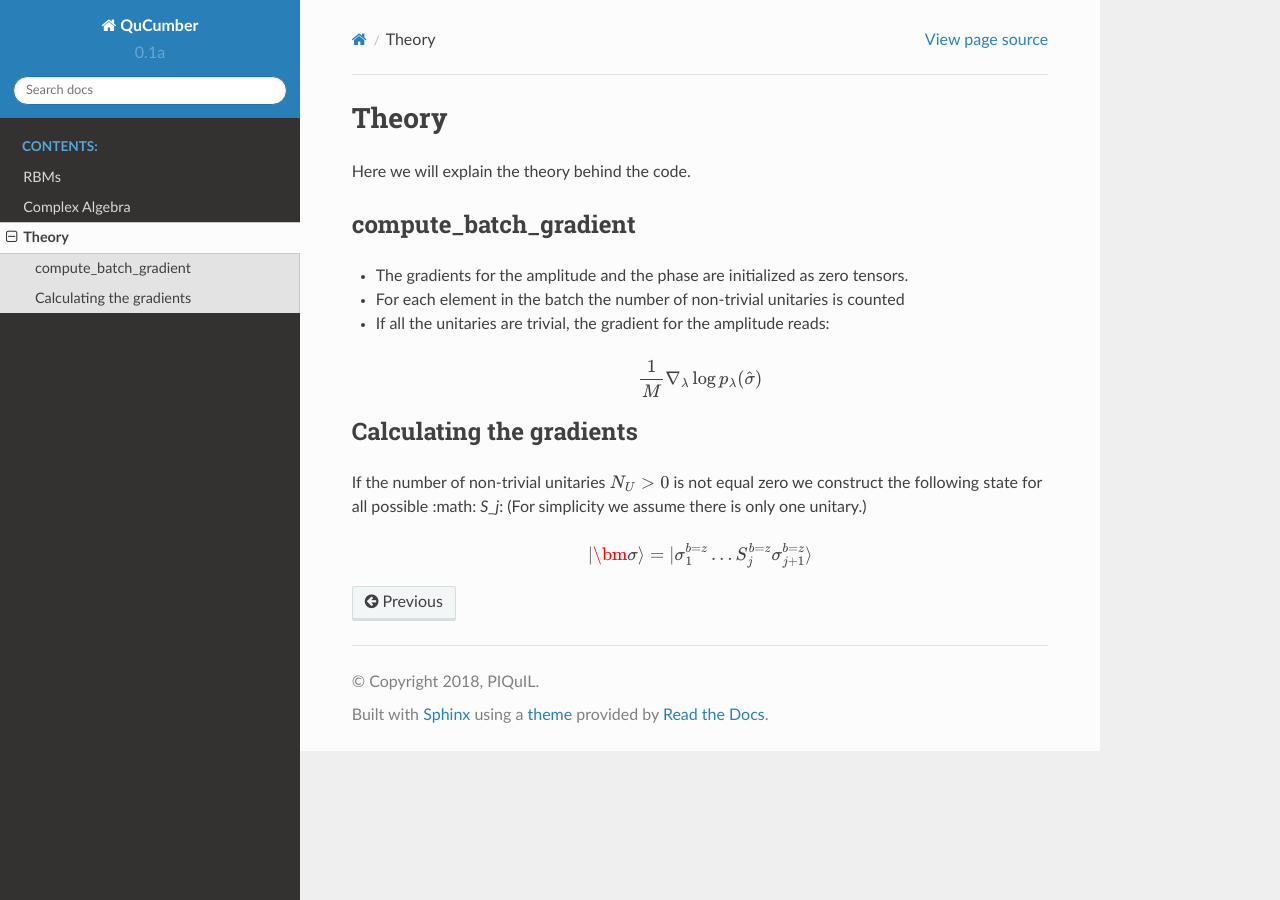
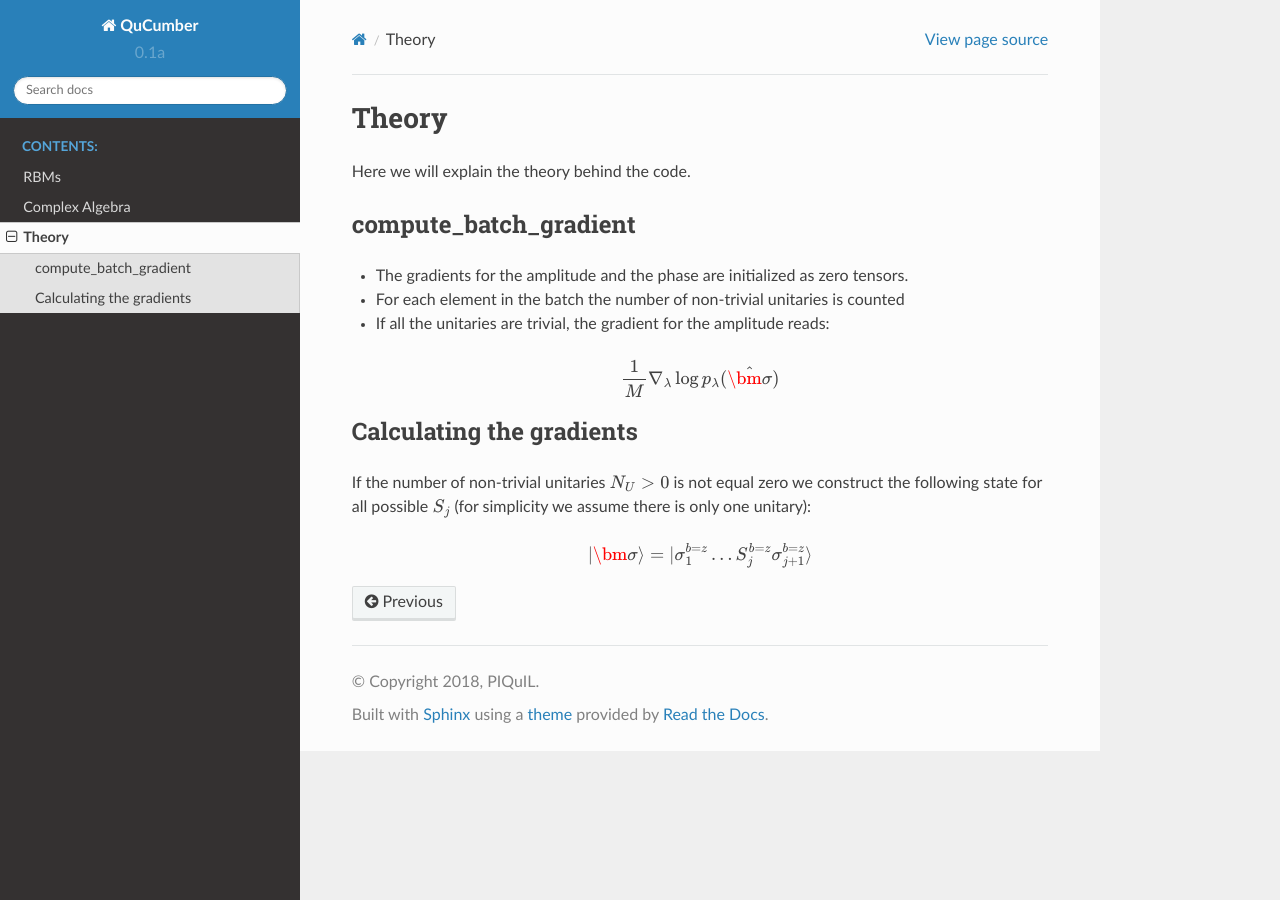
Before and after one commit to PIQuIL/QuCumber, a Sphinx documentation site: the page built from docs/theory.rst, in a window 1280 px wide. Built offline with Sphinx 7.4.7 and the Read the Docs theme 2.0.0, drawn with Linux system fonts in a browser that asks for light colours; formulas are drawn with MathJax 3.

Commit message:
Setup live building of documentation and cleanup some LaTeX

```diff
--- a/docs/conf.py
+++ b/docs/conf.py
@@ -132,7 +132,8 @@ latex_elements = {
 
     # Additional stuff for the LaTeX preamble.
     #
-    'preamble': r'\DeclareMathOperator{\sgn}{sgn}',
+    'preamble': (r'\usepackage{physics}'
+                 r'\DeclareMathOperator{\sgn}{sgn}'),
 
     # Latex figure (float) alignment
     #
--- a/docs/theory.rst
+++ b/docs/theory.rst
@@ -6,18 +6,21 @@ Here we will explain the theory behind the code.
 compute_batch_gradient
 ----------------------
 
-- The gradients for the amplitude and the phase are initialized as zero tensors.
+- The gradients for the amplitude and the phase are initialized as
+  zero tensors.
 - For each element in the batch the number of non-trivial unitaries is counted
 - If all the unitaries are trivial, the gradient for the amplitude reads:
 
 .. math::
-    \frac{1}{M}\nabla_{\lambda} \log p_{\lambda}(\hat{\sigma})
+    \frac{1}{M}\nabla_{\lambda} \log p_{\lambda}(\hat{\bm\sigma})
 
 
 Calculating the gradients
 -------------------------
 
-If the number of non-trivial unitaries :math:`N_U>0` is not equal zero we construct the following state for all possible :math: `S_j`: (For simplicity we assume there is only one unitary.)
+If the number of non-trivial unitaries :math:`N_U>0` is not equal zero we
+construct the following state for all possible :math:`S_j`
+(for simplicity we assume there is only one unitary):
 
 .. math::
-        | \bm{\sigma} \rangle = | \sigma_1^{b=z} \dots S_j^{b=z} \sigma_{j+1}^{b=z} \rangle
+        \ket{\bm{\sigma}} = \ket{\sigma_1^{b=z} \dots S_j^{b=z} \sigma_{j+1}^{b=z}}
```
Also changed, not shown: 1 other file.
